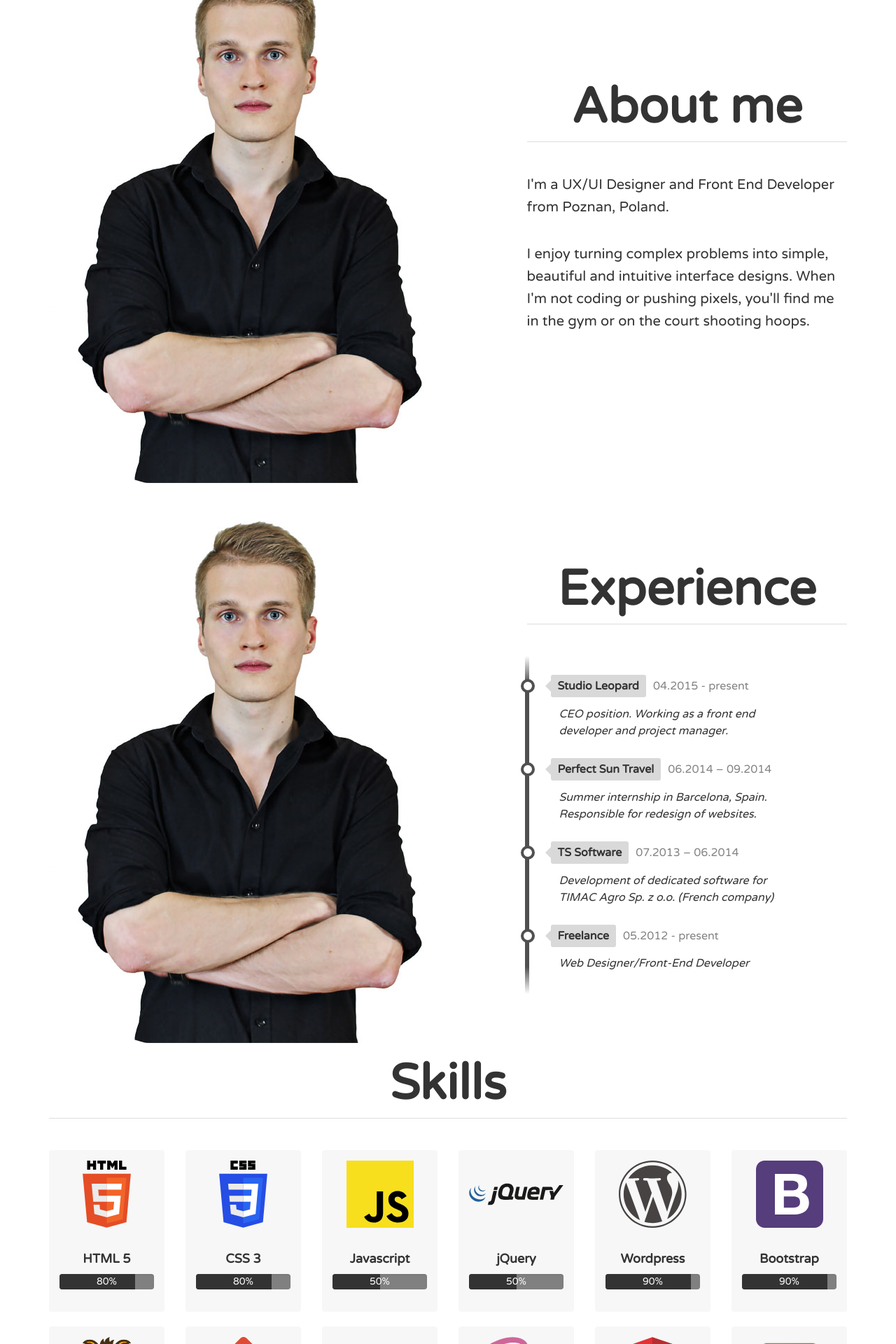
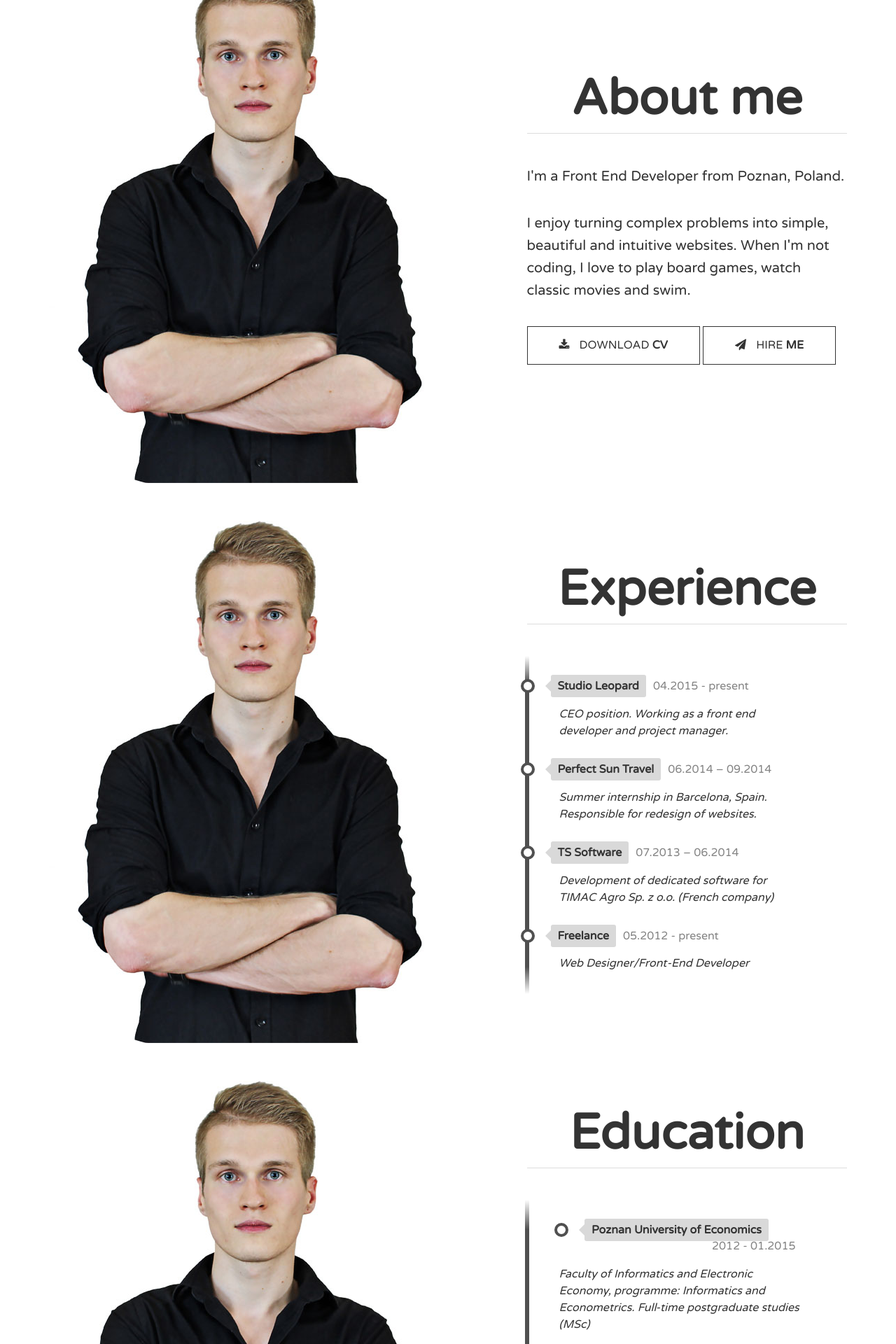
Before and after one commit to wiklotomasz/LayoutPortfolio, a PHP site: page / in a window 1280 px wide. Shown: the part 1520-3440 px from the top of the page at 70% size. Run offline with PHP 8.4, Linux system fonts and the light colour scheme; some libraries are stand-ins or nearby versions.

Commit message:
Education added

```diff
--- a/index.html
+++ b/index.html
@@ -163,9 +163,13 @@
                 <img src="img/tomasz.jpg" class="img-responsive" alt="author Tomasz Wiklo">
             </div>
             <div class="col-lg-5">
-                    <h1 class="page-header text-center">About me</h1>
-                    <p>I'm a UX/UI Designer and Front End Developer from Poznan, Poland.</p>
-                    <p>I enjoy turning complex problems into simple, beautiful and intuitive interface designs. When I'm not coding or pushing pixels, you'll find me in the gym or on the court shooting hoops.</p>
+                    <div class="about-text">
+                      <h1 class="page-header text-center">About me</h1>
+                      <p>I'm a Front End Developer from Poznan, Poland.</p>
+                      <p>I enjoy turning complex problems into simple, beautiful and intuitive websites. When I'm not coding, I love to play board games, watch classic movies and swim.</p>
+                      <button type="button" class="btn btn-visit btn-about"><i class="fa fa-download"></i> DOWNLOAD <span>CV</span></button>
+                      <button type="button" class="btn btn-visit btn-about"><i class="fa fa-paper-plane"></i> HIRE <span>ME</span></button>
+                    </div>
             </div>
         </div>
 
@@ -228,6 +232,62 @@
         <span class="time-wrapper"><span class="time">05.2012 - present</span></span>
       </div>
       <div class="desc">Web Designer/Front-End Developer</div>
+    </div>
+  </li>
+
+</ul>
+
+            </div>
+        </div>
+
+
+    </section>
+    </div>
+    <!-- /.container -->
+
+      <!-- Page Content -->
+    <div id="experience-bg">
+    <section id="experience" class="container">
+
+        <div class="row text-centred">
+            <div class="col-lg-7 img-photo">
+                <img src="img/tomasz.jpg" class="img-responsive" alt="author Tomasz Wiklo">
+            </div>
+            <div class="col-lg-5">
+<!-- The Timeline -->
+<h1 class="page-header text-center">Education</h1>
+<ul class="timeline">
+
+  <!-- Item 1 -->
+  <li>
+    <div class="direction-r">
+      <div class="flag-wrapper">
+        <span class="flag">Poznan University of Economics</span>
+        <span class="time-wrapper"><span class="time">2012 - 01.2015</span></span>
+      </div>
+      <div class="desc">Faculty of Informatics and Electronic Economy, programme: Informatics and Econometrics. Full-time postgraduate studies (MSc)</div>
+    </div>
+  </li>
+
+  <!-- Item 2 -->
+  <li>
+    <div class="direction-r">
+      <div class="flag-wrapper">
+        <span class="flag">Paris – Sud University, France</span>
+        <span class="time-wrapper"><span class="time">02.2013 – 06.2013</span></span>
+      </div>
+      <div class="desc">Faculty of Management, programme: study programme in English.</div>
+    </div>
+  </li>
+
+  <!-- Item 3 -->
+  <li>
+    <div class="direction-r">
+      <div class="flag-wrapper">
+        <span class="flag">Poznan University of Economics</span>
+        <span class="time-wrapper"><span class="time">2009 – 2011</span></span>
+      </div>
+      <div class="desc">Faculty of Informatics and Electronic Economy. Full-time undergraduate studies (BSc) </div>
     </div>
   </li>
 
--- a/less/main.less
+++ b/less/main.less
@@ -333,6 +333,30 @@ div#works-bg a:hover, div#works-bg a:focus {
     }
 }
 
+.btn-about i{
+    padding-right: 10px;
+}
+
+@media (min-width: 768px) {
+.btn-about {
+    padding: 15px 45px;
+}
+}
+.btn-about {
+    border: 1px solid #333333;
+    background: rgba(255,255,255,.12);
+}
+
+.btn-about:hover, .btn-about:focus, .btn-about:active {
+    border: 1px solid #333333;
+    color: #fff;
+    background: rgba(51,51,51,.3);
+}
+
+.about-text {
+  padding: 1em 0;
+}
+
 //skills
 
 div#skills-bg {
@@ -371,7 +395,7 @@ div#skills-bg .progress .progress-bar-skill {
 div#skills-bg .panel {
     border: none;
     background-color: #F7F7F7;
-        -webkit-transition: all .3s ease-in-out;
+    -webkit-transition: all .3s ease-in-out;
     -moz-transition: all .3s ease-in-out;
     transition: all .3s ease-in-out;
     &:hover {
@@ -686,10 +710,33 @@ div#skills-bg .panel .panel-footer {
   .timeline:before {
     left: 0%;
   }
+
+  .flag, .flag:after, .desc {
+    -webkit-transition: all .3s ease-in-out;
+    -moz-transition: all .3s ease-in-out;
+    transition: all .3s ease-in-out;
+  }
+
   .direction-r {
     float: left;
     left: 34px;
     width: 75%;
+    -webkit-transition: all .3s ease-in-out;
+    -moz-transition: all .3s ease-in-out;
+    transition: all .3s ease-in-out;
+    &:hover {
+        .flag{
+        background: #3E3E3E;
+        color: white;
+        &:after {
+            border-right-color: #3E3E3E;
+          }
+        }
+        .desc {
+          text-shadow: 5px 5px 20px #182019;
+        }
+
+    }
   }
   .direction-r .flag:before {
   width: 20px;
```
Also changed, not shown: css/main.css.
